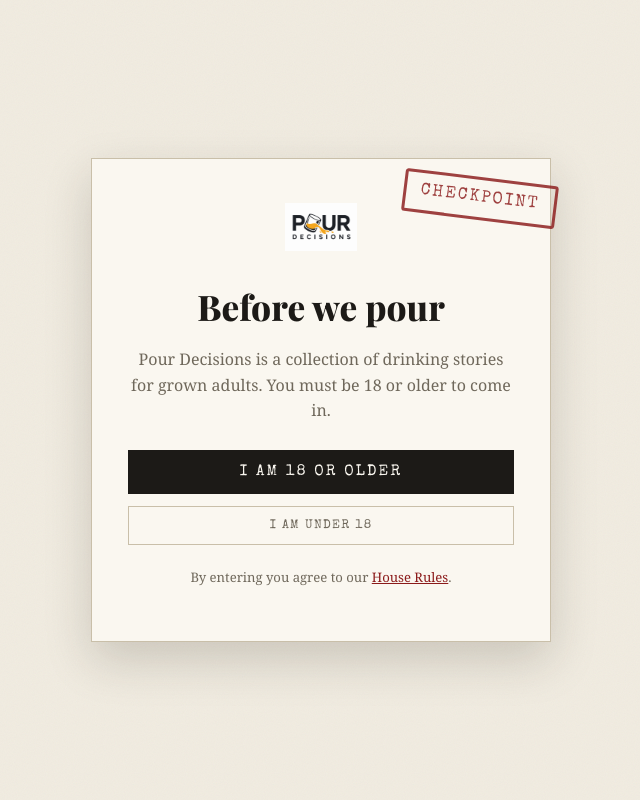
After one commit to Tlotlo28/Pour-decisions, a Django app: page /age-gate/ in a window 1280 px wide. The commit adds this page. Shown: the whole page, without its empty margins (319-959 px from the left). Run offline with Django 5.2, Linux system fonts and the light colour scheme.

Commit message:
Phase 6b: 18+ age gate middleware

```diff
--- /dev/null
+++ b/core/middleware.py
@@ -0,0 +1,19 @@
+from django.shortcuts import redirect
+from django.urls import reverse
+from urllib.parse import urlencode
+
+
+class AgeGateMiddleware:
+    # Paths that should NEVER be gated (admin, the gate itself, assets, legal).
+    EXEMPT_PREFIXES = ("/admin", "/age-gate", "/static", "/media", "/house-rules")
+
+    def __init__(self, get_response):
+        self.get_response = get_response
+
+    def __call__(self, request):
+        verified = request.session.get("age_verified")
+        exempt = any(request.path.startswith(p) for p in self.EXEMPT_PREFIXES)
+        if verified or exempt:
+            return self.get_response(request)
+        gate = reverse("core:age_gate")
+        return redirect(f"{gate}?{urlencode({'next': request.get_full_path()})}")
--- a/core/urls.py
+++ b/core/urls.py
@@ -6,4 +6,5 @@ app_name = "core"
 urlpatterns = [
     path("house-rules/", views.terms, name="terms"),
     path("hall-of-shame/", views.hall_of_shame, name="hall_of_shame"),
+    path("age-gate/", views.age_gate, name="age_gate"),
 ]
--- a/core/views.py
+++ b/core/views.py
@@ -1,4 +1,6 @@
-from django.shortcuts import render
+from django.shortcuts import render, redirect
+from django.urls import reverse
+from django.utils.http import url_has_allowed_host_and_scheme
 
 
 def terms(request):
@@ -7,3 +9,18 @@ def terms(request):
 
 def hall_of_shame(request):
     return render(request, "core/hall_of_shame.html")
+
+
+def age_gate(request):
+    next_url = request.GET.get("next") or request.POST.get("next") or reverse("stories:feed")
+    # Only ever redirect to our own site - never an attacker-supplied URL.
+    if not url_has_allowed_host_and_scheme(next_url, allowed_hosts={request.get_host()}):
+        next_url = reverse("stories:feed")
+
+    if request.method == "POST":
+        if request.POST.get("confirm") == "yes":
+            request.session["age_verified"] = True
+            return redirect(next_url)
+        return render(request, "core/age_denied.html")
+
+    return render(request, "core/age_gate.html", {"next": next_url})
--- a/static/css/main.css
+++ b/static/css/main.css
@@ -687,3 +687,37 @@ body::after {
   margin: 18px 0 0;
 }
 .search-status a { color: var(--stamp); }
+
+/* ---- Age gate ---- */
+.gate-body { display: flex; min-height: 100vh; align-items: center; justify-content: center; padding: 24px; }
+.gate {
+  position: relative;
+  max-width: 460px;
+  width: 100%;
+  text-align: center;
+  background: var(--sheet);
+  border: 1px solid var(--line);
+  box-shadow: 0 18px 44px var(--shadow);
+  padding: 44px 36px 40px;
+}
+.gate-stamp { top: 18px; right: -6px; }
+.gate-logo { height: 48px; width: auto; margin-bottom: 16px; }
+.gate-title { font-family: "Playfair Display", serif; font-weight: 800; font-size: 2.2rem; margin: 4px 0 12px; }
+.gate-text { color: var(--ink-soft); margin: 0 0 26px; }
+.gate-yes { display: block; width: 100%; margin-bottom: 12px; }
+.gate-no {
+  display: block;
+  width: 100%;
+  background: transparent;
+  border: 1px solid var(--line);
+  color: var(--ink-soft);
+  font-family: "Special Elite", monospace;
+  text-transform: uppercase;
+  letter-spacing: 0.1em;
+  font-size: 0.78rem;
+  padding: 12px;
+  cursor: pointer;
+}
+.gate-no:hover { border-color: var(--stamp); color: var(--stamp); }
+.gate-fine { margin-top: 22px; font-size: 0.82rem; color: var(--ink-soft); }
+.gate-fine a { color: var(--stamp); }
--- /dev/null
+++ b/templates/core/age_gate.html
@@ -0,0 +1,28 @@
+{% load static %}
+<!DOCTYPE html>
+<html lang="en">
+<head>
+  <meta charset="UTF-8">
+  <meta name="viewport" content="width=device-width, initial-scale=1.0">
+  <title>Pour Decisions - Age Check</title>
+  <link rel="preconnect" href="https://fonts.googleapis.com">
+  <link rel="preconnect" href="https://fonts.gstatic.com" crossorigin>
+  <link href="https://fonts.googleapis.com/css2?family=Playfair+Display:wght@600;800&family=Special+Elite&display=swap" rel="stylesheet">
+  <link rel="stylesheet" href="{% static 'css/main.css' %}">
+</head>
+<body class="gate-body">
+  <main class="gate">
+    <div class="stamp gate-stamp">Checkpoint</div>
+    <img class="gate-logo" src="{% static 'img/logo1.png' %}" alt="Pour Decisions">
+    <h1 class="gate-title">Before we pour</h1>
+    <p class="gate-text">Pour Decisions is a collection of drinking stories for grown adults. You must be 18 or older to come in.</p>
+    <form method="post" action="{% url 'core:age_gate' %}">
+      {% csrf_token %}
+      <input type="hidden" name="next" value="{{ next }}">
+      <button type="submit" name="confirm" value="yes" class="file-btn gate-yes">I am 18 or older</button>
+      <button type="submit" name="confirm" value="no" class="gate-no">I am under 18</button>
+    </form>
+    <p class="gate-fine">By entering you agree to our <a href="{% url 'core:terms' %}">House Rules</a>.</p>
+  </main>
+</body>
+</html>
```
Also changed, not shown: pourdecisions/settings.py (+8 -7 lines), templates/core/age_denied.html (added, +23 -0 lines).
